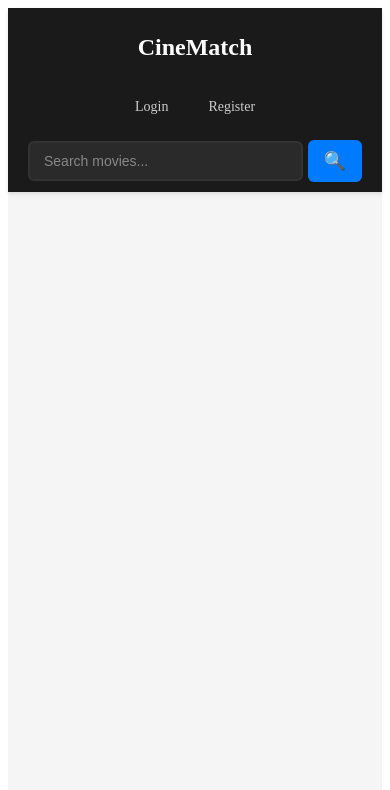
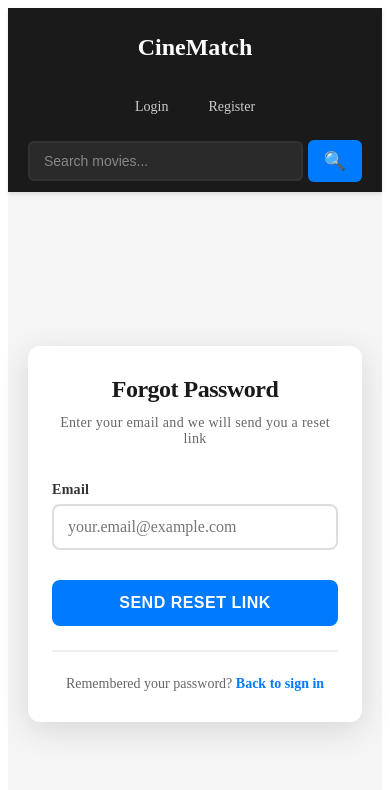
Before and after one commit to LIFE-Group7/movie-rating-platform, a React (Vite) app in the folder frontend/movie-rating-frontend/: page /forgot-password in a window 390 px wide. Shown: the top 790 px of the page. Built offline with nearby package versions, Linux system fonts and the light colour scheme.

Commit message:
Added a complete frontend Forgot Password flow so users can request a password reset link from the sign-in experience. I kept it consistent with the current mock-auth setup, so it works now without requiring backend endpoints yet.

```diff
--- a/frontend/movie-rating-frontend/src/App.jsx
+++ b/frontend/movie-rating-frontend/src/App.jsx
@@ -6,6 +6,7 @@ import MovieDetails from "./pages/MovieDetails";
 import Search from "./pages/Search";
 import Register from "./pages/Register";
 import Login from "./pages/Login";
+import ForgotPassword from "./pages/ForgotPassword";
 import "./App.css";
 
 function App() {
@@ -22,6 +23,7 @@ function App() {
             <Route path="/movie/:id" element={<MovieDetails />} />
             <Route path="/search" element={<Search />} />
             <Route path="/login" element={<Login />} />
+            <Route path="/forgot-password" element={<ForgotPassword />} />
             <Route path="/register" element={<Register />} />
           </Routes>
         </AuthProvider>
--- a/frontend/movie-rating-frontend/src/contexts/AuthContext.jsx
+++ b/frontend/movie-rating-frontend/src/contexts/AuthContext.jsx
@@ -150,6 +150,31 @@ export function AuthProvider({ children }) {
     }
   };
 
+  // Handle forgot password request
+  const forgotPassword = async (email) => {
+    try {
+      // TODO: Replace with actual API call when backend is ready
+      // const response = await fetch('/api/forgot-password', {
+      //   method: 'POST',
+      //   headers: { 'Content-Type': 'application/json' },
+      //   body: JSON.stringify({ email })
+      // });
+      //
+      // if (!response.ok) {
+      //   throw new Error('Failed to send reset link');
+      // }
+
+      // Simulate API call with slight delay
+      await new Promise((resolve) => setTimeout(resolve, 1000));
+
+      console.log("Password reset requested for:", email);
+
+      return { success: true };
+    } catch (error) {
+      throw error;
+    }
+  };
+
   // Handle logout
   const logout = () => {
     localStorage.removeItem("authToken");
@@ -178,6 +203,7 @@ export function AuthProvider({ children }) {
     isLoading,
     login,
     register,
+    forgotPassword,
     logout,
     loginAttempts,
     isLockedOut,
--- /dev/null
+++ b/frontend/movie-rating-frontend/src/pages/ForgotPassword.css
@@ -0,0 +1,181 @@
+.forgot-password-page {
+  min-height: calc(100vh - 200px);
+  display: flex;
+  justify-content: center;
+  align-items: center;
+  padding: 40px 20px;
+  background-color: #f5f5f5;
+}
+
+.forgot-password-container {
+  background-color: white;
+  border-radius: 12px;
+  box-shadow: 0 8px 32px rgba(0, 0, 0, 0.12);
+  padding: 40px;
+  width: 100%;
+  max-width: 450px;
+}
+
+.forgot-password-header {
+  text-align: center;
+  margin-bottom: 35px;
+}
+
+.forgot-password-header h2 {
+  margin: 0 0 12px 0;
+  font-size: 28px;
+  color: #1a1a1a;
+  font-weight: 700;
+  letter-spacing: -0.5px;
+}
+
+.forgot-password-header p {
+  margin: 0;
+  color: #666;
+  font-size: 14px;
+  font-weight: 400;
+  letter-spacing: 0.3px;
+}
+
+.forgot-password-form {
+  display: flex;
+  flex-direction: column;
+  gap: 20px;
+}
+
+.form-group {
+  display: flex;
+  flex-direction: column;
+  gap: 6px;
+}
+
+.form-group label {
+  font-size: 14px;
+  font-weight: 600;
+  color: #333;
+  letter-spacing: 0.3px;
+}
+
+.form-group input {
+  padding: 12px 14px;
+  font-size: 16px;
+  border: 2px solid #ddd;
+  border-radius: 8px;
+  outline: none;
+  transition: all 0.2s ease;
+  font-family: inherit;
+}
+
+.form-group input:focus {
+  border-color: #007bff;
+  box-shadow: 0 0 0 3px rgba(0, 123, 255, 0.1);
+  background-color: #f9fbff;
+}
+
+.form-group input:disabled {
+  background-color: #f5f5f5;
+  cursor: not-allowed;
+  opacity: 0.6;
+}
+
+.input-error {
+  border-color: #dc3545 !important;
+  box-shadow: 0 0 0 3px rgba(220, 53, 69, 0.1) !important;
+}
+
+.error-message {
+  font-size: 13px;
+  color: #dc3545;
+  margin-top: 4px;
+  font-weight: 500;
+}
+
+.error-submit {
+  text-align: center;
+  padding: 14px 16px;
+  background-color: #f8d7da;
+  border-radius: 6px;
+  margin: 0;
+  border-left: 4px solid #dc3545;
+  font-weight: 500;
+}
+
+.success-message {
+  background-color: #d4edda;
+  color: #155724;
+  padding: 14px 16px;
+  border-radius: 8px;
+  text-align: center;
+  margin-bottom: 20px;
+  font-size: 14px;
+  font-weight: 500;
+  border-left: 4px solid #28a745;
+}
+
+.forgot-password-button {
+  padding: 14px;
+  font-size: 16px;
+  font-weight: 600;
+  background-color: #007bff;
+  color: white;
+  border: none;
+  border-radius: 8px;
+  cursor: pointer;
+  transition: all 0.2s ease;
+  margin-top: 10px;
+  text-transform: uppercase;
+  letter-spacing: 0.5px;
+}
+
+.forgot-password-button:hover:not(:disabled) {
+  background-color: #0056b3;
+  box-shadow: 0 4px 12px rgba(0, 123, 255, 0.3);
+  transform: translateY(-1px);
+}
+
+.forgot-password-button:active:not(:disabled) {
+  transform: translateY(0);
+  box-shadow: 0 2px 6px rgba(0, 123, 255, 0.2);
+}
+
+.forgot-password-button:disabled {
+  background-color: #6c757d;
+  cursor: not-allowed;
+  opacity: 0.65;
+}
+
+.forgot-password-footer {
+  text-align: center;
+  margin-top: 24px;
+  padding-top: 24px;
+  border-top: 2px solid #f0f0f0;
+}
+
+.forgot-password-footer p {
+  margin: 0;
+  color: #666;
+  font-size: 14px;
+  font-weight: 500;
+}
+
+.forgot-password-footer a {
+  color: #007bff;
+  text-decoration: none;
+  font-weight: 700;
+  transition: color 0.2s ease;
+}
+
+.forgot-password-footer a:hover {
+  color: #0056b3;
+  text-decoration: underline;
+}
+
+@media (max-width: 768px) {
+  .forgot-password-container {
+    padding: 30px 24px;
+  }
+
+  .forgot-password-header h2 {
+    font-size: 24px;
+  }
+}
--- /dev/null
+++ b/frontend/movie-rating-frontend/src/pages/ForgotPassword.jsx
@@ -0,0 +1,125 @@
+import { useState } from "react";
+import { Link } from "react-router-dom";
+import { useAuth } from "../contexts/AuthContext";
+import "./ForgotPassword.css";
+
+function ForgotPassword() {
+  const { forgotPassword } = useAuth();
+
+  const [email, setEmail] = useState("");
+  const [errors, setErrors] = useState({});
+  const [isSubmitting, setIsSubmitting] = useState(false);
+  const [successMessage, setSuccessMessage] = useState("");
+
+  const handleInputChange = (event) => {
+    setEmail(event.target.value);
+
+    if (errors.email || errors.submit) {
+      setErrors({});
+    }
+  };
+
+  const validateForm = () => {
+    const newErrors = {};
+    const emailPattern = /^[^\s@]+@[^\s@]+\.[^\s@]+$/;
+
+    if (!email.trim()) {
+      newErrors.email = "Email is required";
+    } else if (!emailPattern.test(email)) {
+      newErrors.email = "Please enter a valid email address";
+    }
+
+    return newErrors;
+  };
+
+  const handleSubmit = async (event) => {
+    event.preventDefault();
+
+    const validationErrors = validateForm();
+    if (Object.keys(validationErrors).length > 0) {
+      setErrors(validationErrors);
+      return;
+    }
+
+    setIsSubmitting(true);
+
+    try {
+      await forgotPassword(email);
+      setSuccessMessage(
+        "If an account exists for this email, a password reset link has been sent.",
+      );
+    } catch (error) {
+      if (error.message.includes("Failed to fetch")) {
+        setErrors({
+          submit: "Network error. Please check your connection and try again.",
+        });
+      } else {
+        setErrors({
+          submit: "Unable to process request right now. Please try again.",
+        });
+      }
+    } finally {
+      setIsSubmitting(false);
+    }
+  };
+
+  return (
+    <div className="forgot-password-page">
+      <div className="forgot-password-container">
+        <div className="forgot-password-header">
+          <h2>Forgot Password</h2>
+          <p>Enter your email and we will send you a reset link</p>
+        </div>
+
+        {successMessage && <div className="success-message">{successMessage}</div>}
+
+        <form className="forgot-password-form" onSubmit={handleSubmit}>
+          <div className="form-group">
+            <label htmlFor="email">Email</label>
+            <input
+              type="email"
+              id="email"
+              name="email"
+              value={email}
+              onChange={handleInputChange}
+              className={errors.email ? "input-error" : ""}
+              placeholder="your.email@example.com"
+              disabled={isSubmitting}
+              autoComplete="email"
+              aria-label="Email address"
+              aria-describedby={errors.email ? "email-error" : undefined}
+            />
+            {errors.email && (
+              <span id="email-error" className="error-message">
+                {errors.email}
+              </span>
+            )}
+          </div>
+
+          {errors.submit && (
+            <div className="error-message error-submit" role="alert">
+              {errors.submit}
+            </div>
+          )}
+
+          <button
+            type="submit"
+            className="forgot-password-button"
+            disabled={isSubmitting}
+            aria-busy={isSubmitting}
+          >
+            {isSubmitting ? "Sending..." : "Send Reset Link"}
+          </button>
+        </form>
+
+        <div className="forgot-password-footer">
+          <p>
+            Remembered your password? <Link to="/login">Back to sign in</Link>
+          </p>
+        </div>
+      </div>
+    </div>
+  );
+}
+
+export default ForgotPassword;
```
